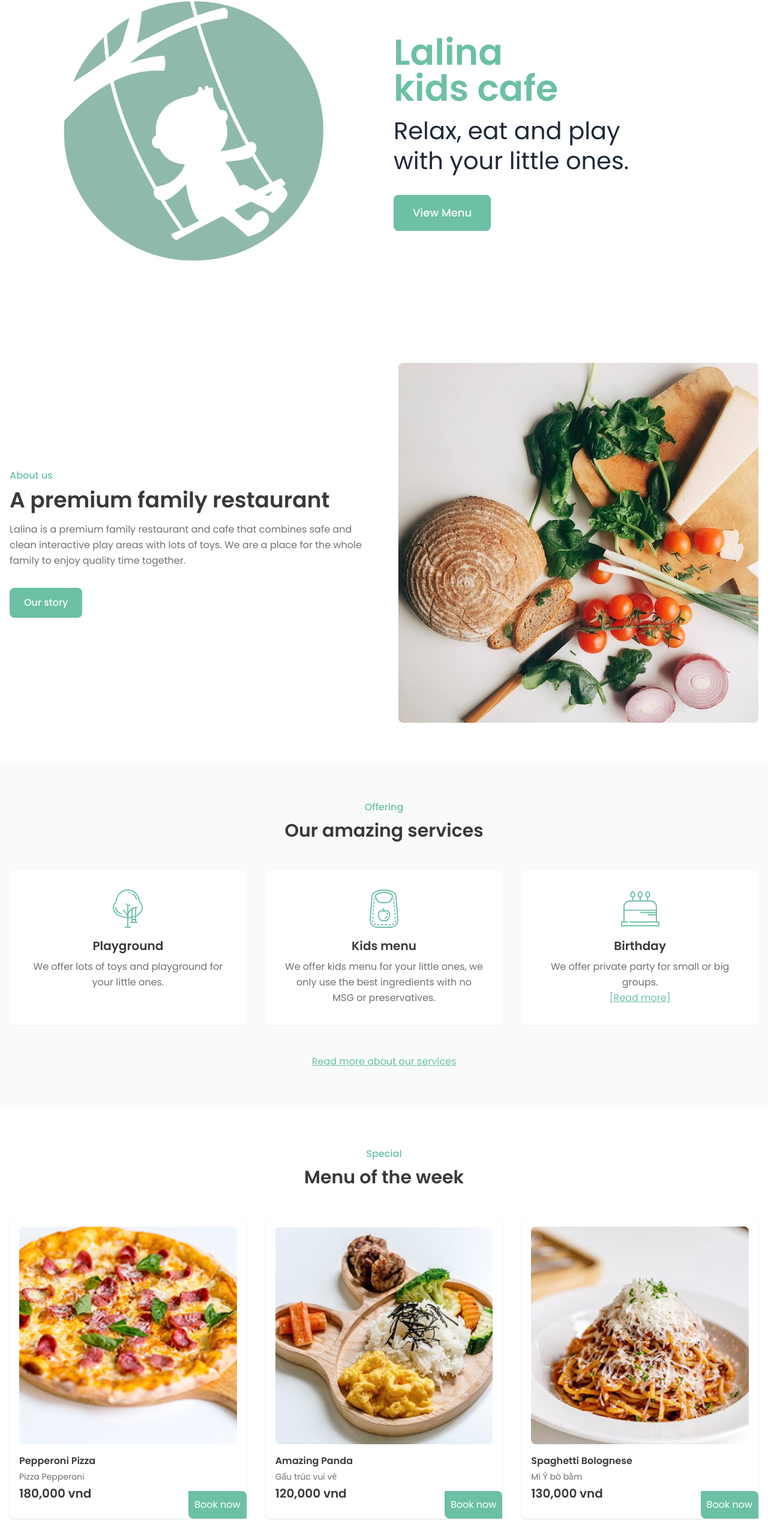
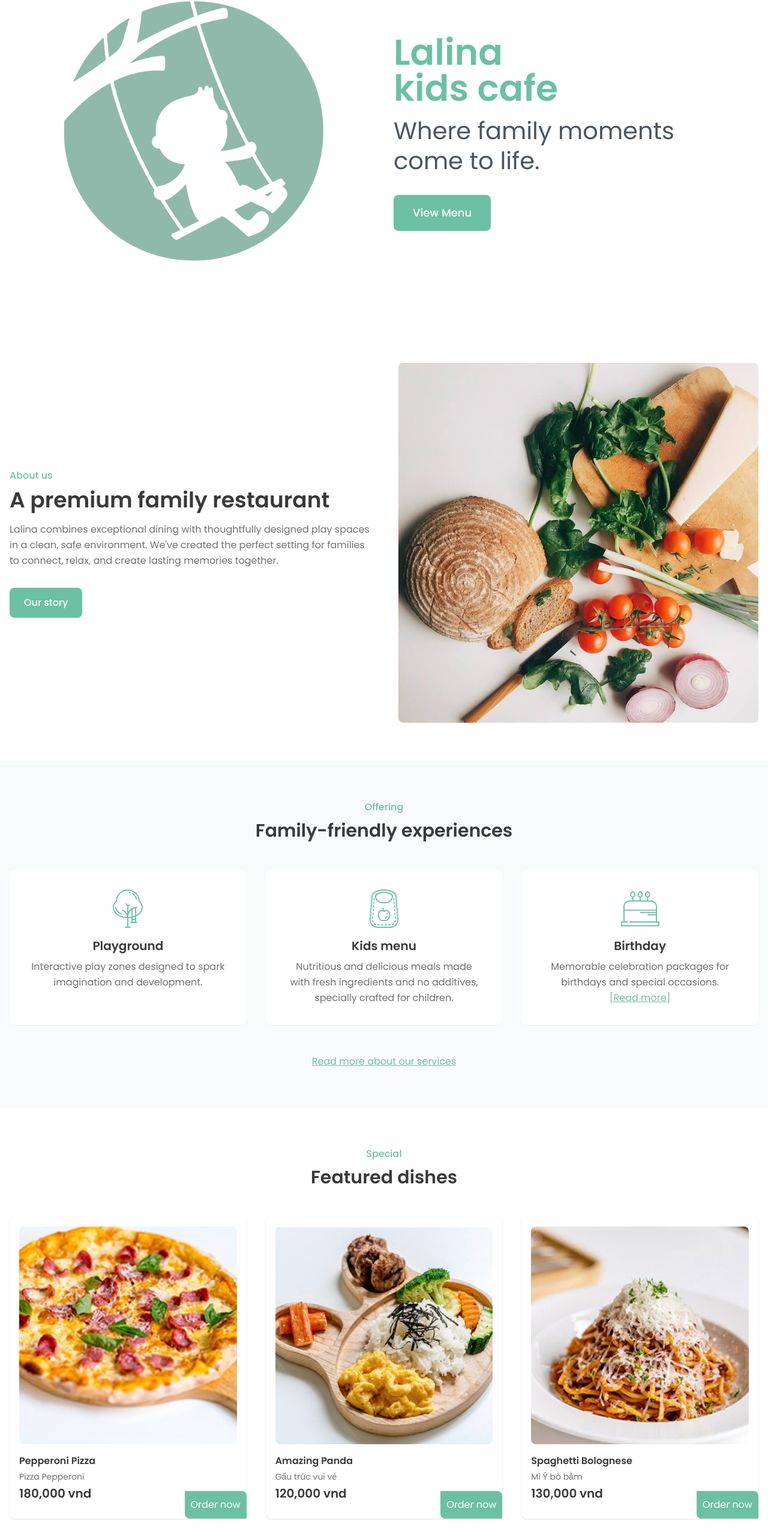
Before and after one commit to forcedfakelaugh/lalina-next, a Next.js app: page / in a window 1280 px wide. Shown: the part 163-2729 px from the top of the page at 60% size. Built offline with nearby package versions, Linux system fonts and the light colour scheme.

Commit message:
Refine content and styling across multiple pages for improved clarity and engagement

```diff
--- a/src/app/about/page.tsx
+++ b/src/app/about/page.tsx
@@ -5,21 +5,14 @@ export default function AboutPage() {
     <section className="py-12 md:py-16">
       <div className="container mx-auto px-4">
         <h1 className="text-4xl md:text-5xl font-semibold text-title mb-12 text-center">
-          About Us
+          About Lalina
         </h1>
 
         <div className="grid md:grid-cols-2 gap-12 items-center mb-16">
           <div>
             <h2 className="text-3xl font-semibold text-title mb-6">Our Story</h2>
-            <p className="text-text mb-4">
-              Lalina is a premium family restaurant and kids cafe, combining safe interactive play areas with quality food.
-              Our mission is to create a place where families can enjoy quality time together, parents can relax,
-              and children can play safely.
-            </p>
             <p className="text-text">
-              We believe in creating a special environment where children feel welcome and parents can enjoy
-              adult conversations while keeping an eye on their little ones. Our staff are trained in child safety
-              and first aid to ensure the well-being of all our young guests.
+              Welcome to Lalina, where culinary excellence meets family fun. We've created a space where children can safely play while parents enjoy quality dining. Our team is trained in childcare and safety, ensuring every family member has a wonderful experience in a place designed with both kids and adults in mind.
             </p>
           </div>
 
@@ -47,26 +40,17 @@ export default function AboutPage() {
 
           <div className="order-1 md:order-2">
             <h2 className="text-3xl font-semibold text-title mb-6">Our Commitment</h2>
-            <p className="text-text mb-4">
-              At Lalina, we are committed to maintaining the highest standards of cleanliness and safety.
-              Our play areas are sanitized regularly, and all our food is prepared with the freshest ingredients,
-              with no MSG or preservatives.
-            </p>
             <p className="text-text">
-              We strive to create a warm, welcoming atmosphere where every family member can find something to enjoy.
-              From our specially designed kids' menu to our premium coffee and adult dining options, Lalina is truly
-              a place for the whole family.
+              At Lalina, we maintain the highest standards of cleanliness and safety. Our play areas are sanitized regularly, and our food is prepared with fresh ingredients without MSG or preservatives. From our kids' menu to premium coffee and adult dining options, we ensure every family member finds something to enjoy.
             </p>
           </div>
         </div>
 
         <div className="grid md:grid-cols-2 gap-12 items-center">
           <div>
-            <h2 className="text-3xl font-semibold text-title mb-6">Join Us</h2>
+            <h2 className="text-3xl font-semibold text-title mb-6">Visit Us</h2>
             <p className="text-text">
-              We invite you to visit Lalina and experience our unique blend of family dining and play.
-              Whether you're looking for a quiet coffee while your children play, a family meal, or a special venue
-              for your child's birthday party, we look forward to welcoming you to Lalina.
+              Visit Lalina and experience our unique blend of family dining and play. Whether you're looking for a quiet coffee while your children play, a family meal, or a venue for your child's birthday party, we look forward to welcoming you to our space.
             </p>
           </div>
 
--- a/src/app/birthday/page.tsx
+++ b/src/app/birthday/page.tsx
@@ -154,7 +154,7 @@ export default function BirthdayPage() {
                 Phone: <a href="tel:0936285660" className="text-primary">093 628 5660</a><br />
                 Email: <a href="mailto:info@lalinakidscafe.com" className="text-primary">info@lalinakidscafe.com</a><br />
               </p>
-              <a href="http://m.me/lalinakidscafe" className="btn">Book Your Party Now</a>
+              <a href="http://m.me/lalinakidscafe" className="btn" target="_blank" rel="noopener noreferrer">Book Your Party Now</a>
             </div>
           </div>
 
--- a/src/app/page.tsx
+++ b/src/app/page.tsx
@@ -33,10 +33,10 @@ export default function Home() {
                 <br />
                 kids cafe
               </h1>
-              <h2 className="text-2xl md:text-[2.5rem] text-gray-800 mb-8 font-normal leading-tight">
-                Relax, eat and play
+              <h2 className="text-2xl md:text-[2.5rem] text-gray-600 mb-8 font-light leading-tight">
+                Where family moments
                 <br />
-                with your little ones.
+                come to life.
               </h2>
               <Link href="/menu" className="btn px-8 py-4 text-lg">
                 View Menu
@@ -56,8 +56,8 @@ export default function Home() {
                 A premium family restaurant
               </h2>
               <p className="text-text mb-8">
-                Lalina is a premium family restaurant and cafe that combines safe and clean
-                interactive play areas with lots of toys. We are a place for the whole family to enjoy quality time together.
+                Lalina combines exceptional dining with thoughtfully designed play spaces in a clean, safe environment.
+                We've created the perfect setting for families to connect, relax, and create lasting memories together.
               </p>
               <Link href="/about" className="btn">
                 Our story
@@ -82,7 +82,7 @@ export default function Home() {
         <div className="container mx-auto px-4">
           <span className="block text-primary font-medium text-center">Offering</span>
           <h2 className="text-3xl font-semibold text-title text-center mt-2 mb-12">
-            Our amazing services
+            Family-friendly experiences
           </h2>
 
           <div className="grid md:grid-cols-3 gap-8">
@@ -96,7 +96,7 @@ export default function Home() {
               />
               <h3 className="text-xl font-semibold text-title mb-2">Playground</h3>
               <p className="text-text">
-                We offer lots of toys and playground for your little ones.
+                Interactive play zones designed to spark imagination and development.
               </p>
             </div>
 
@@ -110,8 +110,7 @@ export default function Home() {
               />
               <h3 className="text-xl font-semibold text-title mb-2">Kids menu</h3>
               <p className="text-text">
-                We offer kids menu for your little ones, we only use the best ingredients with no
-                MSG or preservatives.
+                Nutritious and delicious meals made with fresh ingredients and no additives, specially crafted for children.
               </p>
             </div>
 
@@ -125,7 +124,7 @@ export default function Home() {
               />
               <h3 className="text-xl font-semibold text-title mb-2">Birthday</h3>
               <p className="text-text">
-                We offer private party for small or big groups.
+                Memorable celebration packages for birthdays and special occasions.
                 <br />
                 <Link href="/birthday" className="text-primary hover:text-primary-dark underline">
                   [Read more]
@@ -147,7 +146,7 @@ export default function Home() {
         <div className="container mx-auto px-4">
           <span className="block text-primary font-medium text-center">Special</span>
           <h2 className="text-3xl font-semibold text-title text-center mt-2 mb-12">
-            Menu of the week
+            Featured dishes
           </h2>
 
           <div className="grid md:grid-cols-3 gap-8">
@@ -162,8 +161,8 @@ export default function Home() {
               <h3 className="menu-item-name">Pepperoni Pizza</h3>
               <span className="menu-item-detail">Pizza Pepperoni</span>
               <span className="menu-item-price">180,000 vnd</span>
-              <a href="http://m.me/lalinakidscafe" className="menu-item-btn">
-                <span>Book now</span>
+              <a href="http://m.me/lalinakidscafe" className="menu-item-btn" target="_blank" rel="noopener noreferrer">
+                <span>Order now</span>
               </a>
             </div>
 
@@ -178,8 +177,8 @@ export default function Home() {
               <h3 className="menu-item-name">Amazing Panda</h3>
               <span className="menu-item-detail">Gấu trúc vui vẻ</span>
               <span className="menu-item-price">120,000 vnd</span>
-              <a href="http://m.me/lalinakidscafe" className="menu-item-btn">
-                <span>Book now</span>
+              <a href="http://m.me/lalinakidscafe" className="menu-item-btn" target="_blank" rel="noopener noreferrer">
+                <span>Order now</span>
               </a>
             </div>
 
@@ -194,8 +193,8 @@ export default function Home() {
               <h3 className="menu-item-name">Spaghetti Bolognese</h3>
               <span className="menu-item-detail">Mì Ý bò bằm</span>
               <span className="menu-item-price">130,000 vnd</span>
-              <a href="http://m.me/lalinakidscafe" className="menu-item-btn">
-                <span>Book now</span>
+              <a href="http://m.me/lalinakidscafe" className="menu-item-btn" target="_blank" rel="noopener noreferrer">
+                <span>Order now</span>
               </a>
             </div>
           </div>
@@ -215,17 +214,17 @@ export default function Home() {
             <div>
               <span className="text-primary font-medium">Let's talk</span>
               <h2 className="text-3xl md:text-4xl font-semibold text-title mt-2 mb-4">
-                Contact us
+                Get in touch
               </h2>
               <p className="text-text mb-8 md:mb-0">
-                If you want to reserve a table in our restaurant, contact us and we will attend
-                you quickly, with our 24/7 chat service.
+                Have questions or want to make a reservation? Our team is ready to assist you
+                through our responsive messaging service.
               </p>
             </div>
 
             <div className="flex justify-center md:justify-end">
-              <a href="http://m.me/lalinakidscafe" className="btn">
-                Contact us now
+              <a href="http://m.me/lalinakidscafe" className="btn" target="_blank" rel="noopener noreferrer">
+                Message us
               </a>
             </div>
           </div>
--- a/src/app/service/page.tsx
+++ b/src/app/service/page.tsx
@@ -6,19 +6,19 @@ export default function ServicePage() {
     <section className="py-12 md:py-16">
       <div className="container mx-auto px-4">
         <h1 className="text-4xl md:text-5xl font-semibold text-title mb-6 text-center">
-          Our Services
+          What We Offer
         </h1>
 
         <p className="text-text mb-16 text-center max-w-3xl mx-auto">
-          With the desire to become a place full of happiness and satisfaction, we are so proud to provide many extraordinary services to bring the best moments for everyone.
+          Lalina offers a variety of services designed to bring joy to families in a safe, welcoming environment.
         </p>
 
         {/* PLAYGROUND SECTION */}
         <div className="grid md:grid-cols-2 gap-12 items-center mb-16">
           <div>
-            <h2 className="text-3xl font-semibold text-title mb-6">We provide a safe and exciting playground</h2>
+            <h2 className="text-3xl font-semibold text-title mb-6">Safe & Fun Playground</h2>
             <p className="text-text">
-              Let's explore the special corners of Lalina, where creativity and imagination is embraced. From the luxurious spa, interactive games, lovely mini kitchen with various vegetables and foods, or mini library, there is a wide range of activities that enhance children's imagination, thinking, and physical abilities while fully enjoying their time.
+              Our indoor playground features a variety of activity zones to spark children's imagination and development. From ball pits and slides to our mini kitchen and library corner, kids can explore, learn, and play in a safe, supervised environment.
             </p>
           </div>
 
@@ -46,9 +46,9 @@ export default function ServicePage() {
           </div>
 
           <div className="order-1 md:order-2">
-            <h2 className="text-3xl font-semibold text-title mb-6">We provide healthy and delicious kids menu</h2>
+            <h2 className="text-3xl font-semibold text-title mb-6">Nutritious Kids Menu</h2>
             <p className="text-text mb-4">
-              The culinary world of Lalina is also rich and diverse with a premium menu enjoyed by our lovely customers. The tasty and delicious dishes are made from super healthy ingredients and prepared by our experienced chef right from the Lalina kitchen.
+              Our chef prepares nutritious and delicious meals specifically designed for children. Using fresh, healthy ingredients without MSG or preservatives, we offer a menu that keeps kids happy while giving parents peace of mind.
             </p>
             <Link href="/menu" className="btn">View Full Menu</Link>
           </div>
@@ -57,9 +57,9 @@ export default function ServicePage() {
         {/* BIRTHDAY SECTION */}
         <div className="grid md:grid-cols-2 gap-12 items-center mb-16">
           <div>
-            <h2 className="text-3xl font-semibold text-title mb-6">We offer private party for small or big groups</h2>
+            <h2 className="text-3xl font-semibold text-title mb-6">Birthday & Private Events</h2>
             <p className="text-text mb-4">
-              Not only a cozy and luxurious cafe and restaurant, but we also offer an amazing exclusive private party where children enjoy blowing candles, cutting the cake, and engaging in unique and attractive performances, while parents cherish the meaningful moments with wine and delectable dishes.
+              Host your child's birthday party or private event at Lalina. We offer complete party packages including decorations, food, and entertainment. Parents can relax and enjoy the celebration while we take care of all the details.
             </p>
             <Link href="/birthday" className="btn">More About Birthdays</Link>
           </div>
@@ -77,13 +77,13 @@ export default function ServicePage() {
 
         {/* CONTACT BANNER */}
         <div className="bg-gray-50 p-8 rounded-lg text-center mb-20">
-          <p className="text-text mb-4">For pricing and support</p>
-          <a href="http://m.me/lalinakidscafe" className="btn inline-block">Contact us</a>
+          <p className="text-text mb-4">Need more information or ready to book?</p>
+          <a href="http://m.me/lalinakidscafe" className="btn inline-block" target="_blank" rel="noopener noreferrer">Contact us</a>
         </div>
 
         {/* LIFE AT LALINA SECTION */}
         <div className="mb-16">
-          <h2 className="text-3xl font-semibold text-title mb-12 text-center">Life at Lalina</h2>
+          <h2 className="text-3xl font-semibold text-title mb-12 text-center">Moments at Lalina</h2>
 
           <div className="grid grid-cols-2 md:grid-cols-4 gap-3">
             {/* Column 1 */}
--- a/src/components/HeaderBar.tsx
+++ b/src/components/HeaderBar.tsx
@@ -20,7 +20,7 @@ const HeaderBar = () => {
     <header className="bg-white shadow-sm fixed top-0 left-0 right-0 z-50">
       <nav className="container mx-auto px-4 py-4">
         <div className="flex justify-between items-center">
-          <Link href="/" className="flex-shrink-0 font-semibold text-gray-800 text-lg">
+          <Link href="/" className="flex-shrink-0 font-medium text-lg hover:text-primary transition duration-300">
             Lalina | Now Delivery
           </Link>
 
```
